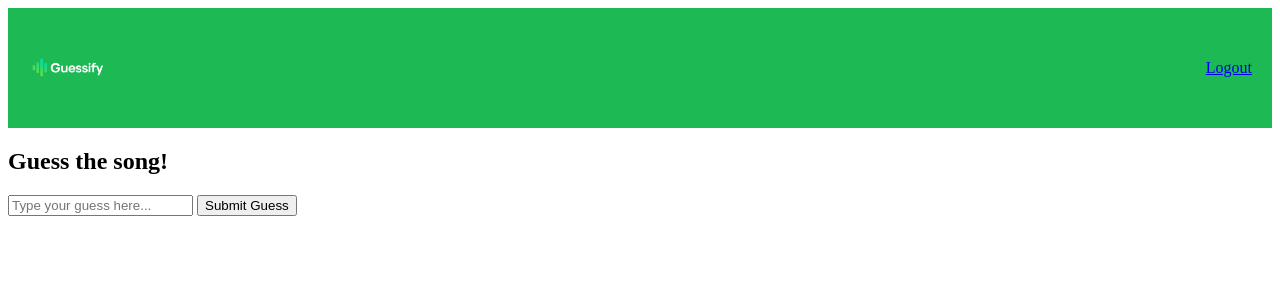
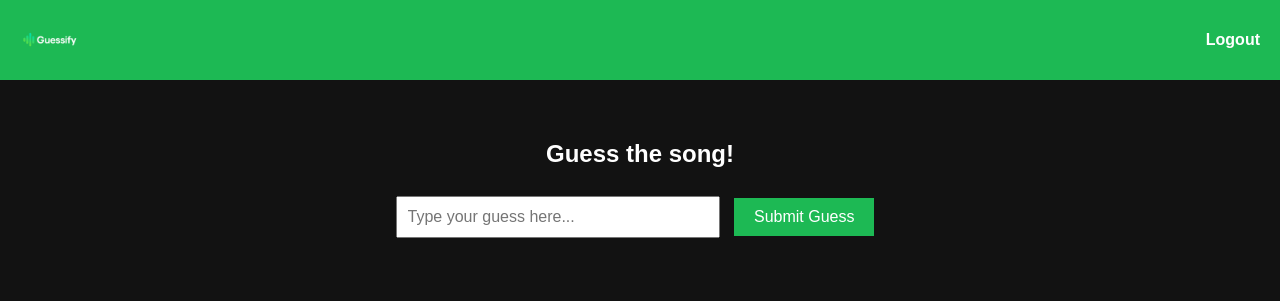
Before and after one commit to mkymac25/spordle, a Flask app: template templates/game.html in a window 1280 px wide. Shown: the top 301 px of the page. Run offline with Flask 3, Linux system fonts and the light colour scheme; the template is opened without the code that fills it, so the values that code supplies are empty; parts of the project's set-up code (start-up, migrations or seed data) failed here and were passed over.

Commit message:
Update style.css

```diff
--- a/static/style.css
+++ b/static/style.css
@@ -1,82 +1,54 @@
-/* Header */
+body {
+    font-family: Arial, sans-serif;
+    background: #121212;
+    color: #fff;
+    margin: 0;
+    padding: 0;
+    text-align: center;
+}
+
 header {
     display: flex;
     justify-content: space-between;
     align-items: center;
-    padding: 20px;
+    padding: 10px 20px;
     background-color: #1db954;
 }
 
 .logo {
-    height: 80px; /* Adjust to taste */
+    height: 60px;
 }
 
-.logout-btn {
-    color: white;
+.logout {
+    color: #fff;
     text-decoration: none;
     font-weight: bold;
-    padding: 10px 20px;
-    border: 2px solid white;
-    border-radius: 5px;
 }
 
-.logout-btn:hover {
-    background-color: white;
-    color: #1db954;
+main {
+    padding: 40px;
 }
 
-/* Login page */
-.login-container, .instructions-container {
-    display: flex;
-    flex-direction: column;
-    align-items: center;
-    margin-top: 100px;
-    text-align: center;
-}
-
-.login-btn, .continue-btn {
-    padding: 15px 30px;
-    font-size: 1.2rem;
-    background-color: #1db954;
-    color: white;
-    text-decoration: none;
-    border-radius: 5px;
-    margin-top: 20px;
-}
-
-.login-btn:hover, .continue-btn:hover {
-    background-color: #17a44b;
-}
-
-/* Game page */
-.game-container {
-    display: flex;
-    flex-direction: column;
-    align-items: center;
-    margin-top: 80px;
-}
-
-.song-info h2 {
-    font-size: 2rem;
+h1, h2 {
     margin-bottom: 20px;
 }
 
-.controls button,
-.guess-container button {
+input[type=text] {
+    padding: 10px;
+    width: 300px;
+    font-size: 16px;
+}
+
+button, .btn {
     padding: 10px 20px;
-    font-size: 1rem;
     margin: 10px;
+    font-size: 16px;
+    background-color: #1db954;
+    border: none;
+    color: white;
     cursor: pointer;
 }
 
-.guess-container input {
-    padding: 10px;
-    font-size: 1rem;
-    width: 300px;
+button:hover, .btn:hover {
+    background-color: #14833b;
 }
-
-#feedback {
-    margin-top: 20px;
-    font-size: 1.2rem;
-    color: yellow;
-}
```
